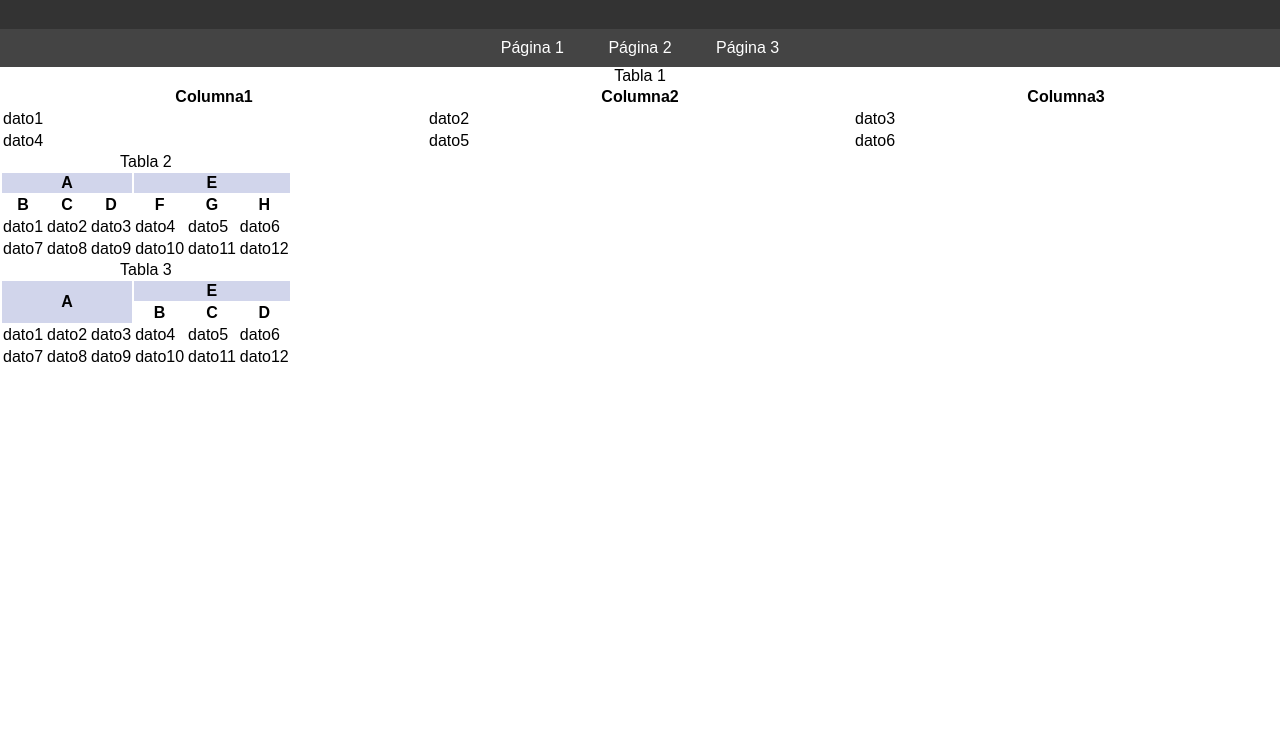
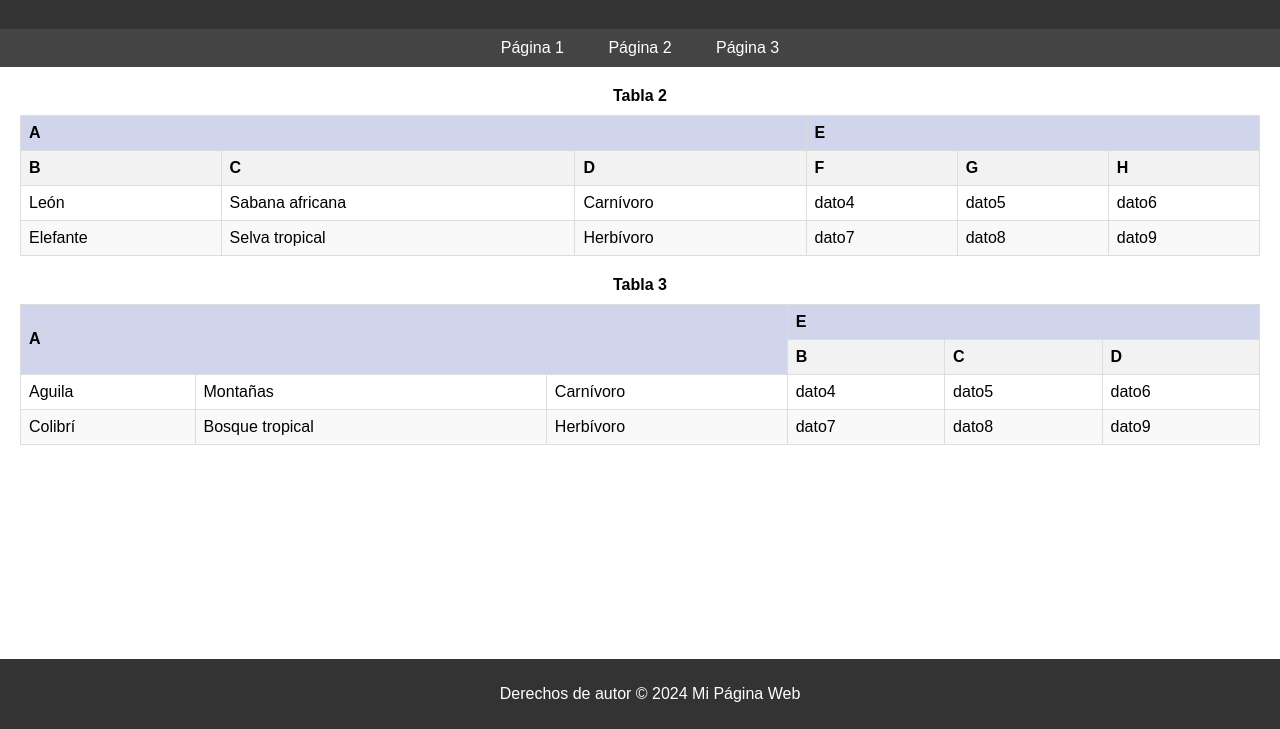
Before and after one commit to DilanAlavi/TecWebTrabajo, a plain HTML site: page pagina3.html in a window 1280 px wide. Shown: the part 71-800 px from the top of the page. Drawn offline with Linux system fonts and the light colour scheme.

```diff
--- a/index.css
+++ b/index.css
@@ -3,25 +3,30 @@
   margin: 0;
   padding: 0;
 }
+
 header {
   background-color: #333;
   color: #fff;
   padding: 10px;
   text-align: center;
 }
+
 nav {
   background-color: #444;
   text-align: center;
   padding: 10px 0;
 }
+
 nav a {
   color: #fff;
   text-decoration: none;
   padding: 10px 20px;
 }
+
 section {
   padding: 20px;
 }
+
 footer {
   background-color: #333;
   color: #fff;
@@ -31,3 +36,29 @@
   bottom: 0;
   width: 100%;
 }
+
+table {
+  width: 100%;
+  border-collapse: collapse;
+  margin-bottom: 20px;
+}
+
+caption {
+  font-weight: bold;
+  margin-bottom: 10px;
+}
+
+th,
+td {
+  border: 1px solid #ddd;
+  padding: 8px;
+  text-align: left;
+}
+
+th {
+  background-color: #f2f2f2;
+}
+
+tbody tr:nth-child(even) {
+  background-color: #f9f9f9;
+}
--- a/pagina3.html
+++ b/pagina3.html
@@ -17,30 +17,7 @@
         <a href="pagina3.html">Página 3</a>
     </nav>
 
-    <table style="width: 100%;">
-        <caption>Tabla 1</caption>
-        <thead>
-            <tr>
-                <th>Columna1</th>
-                <th>Columna2</th>
-                <th>Columna3</th>
-            </tr>
-        </thead>
-        <tbody>
-            <tr>
-                <td>dato1</td>
-                <td>dato2</td>
-                <td>dato3</td>
-            </tr>
-            <tr>
-                <td>dato4</td>
-                <td>dato5</td>
-                <td>dato6</td>
-            </tr>
-        </tbody>
-        <tfoot></tfoot>
-    </table>
-
+    <section>
         <table>
             <caption>Tabla 2</caption>
             <thead>
@@ -59,20 +36,20 @@
             </thead>
             <tbody>
                 <tr>
-                <td>dato1</td>
-                <td>dato2</td>
-                <td>dato3</td>
+                    <td>León</td>
+                    <td>Sabana africana</td>
+                    <td>Carnívoro</td>
                     <td>dato4</td>
                     <td>dato5</td>
                     <td>dato6</td>
                 </tr>
                 <tr>
+                    <td>Elefante</td>
+                    <td>Selva tropical</td>
+                    <td>Herbívoro</td>
                     <td>dato7</td>
                     <td>dato8</td>
                     <td>dato9</td>
-                <td>dato10</td>
-                <td>dato11</td>
-                <td>dato12</td>
                 </tr>
             </tbody>
         </table>
@@ -92,22 +69,27 @@
             </thead>
             <tbody>
                 <tr>
-                <td>dato1</td>
-                <td>dato2</td>
-                <td>dato3</td>
+                    <td>Aguila</td>
+                    <td>Montañas</td>
+                    <td>Carnívoro</td>
                     <td>dato4</td>
                     <td>dato5</td>
                     <td>dato6</td>
                 </tr>
                 <tr>
+                    <td>Colibrí</td>
+                    <td>Bosque tropical</td>
+                    <td>Herbívoro</td>
                     <td>dato7</td>
                     <td>dato8</td>
                     <td>dato9</td>
-                <td>dato10</td>
-                <td>dato11</td>
-                <td>dato12</td>
                 </tr>
             </tbody>
         </table>
+    </section>
+
+    <footer>
+        <p>Derechos de autor © 2024 Mi Página Web</p>
+    </footer>
 </body>
 </html>
```
Lines whose indentation alone changed are shown as unchanged.
